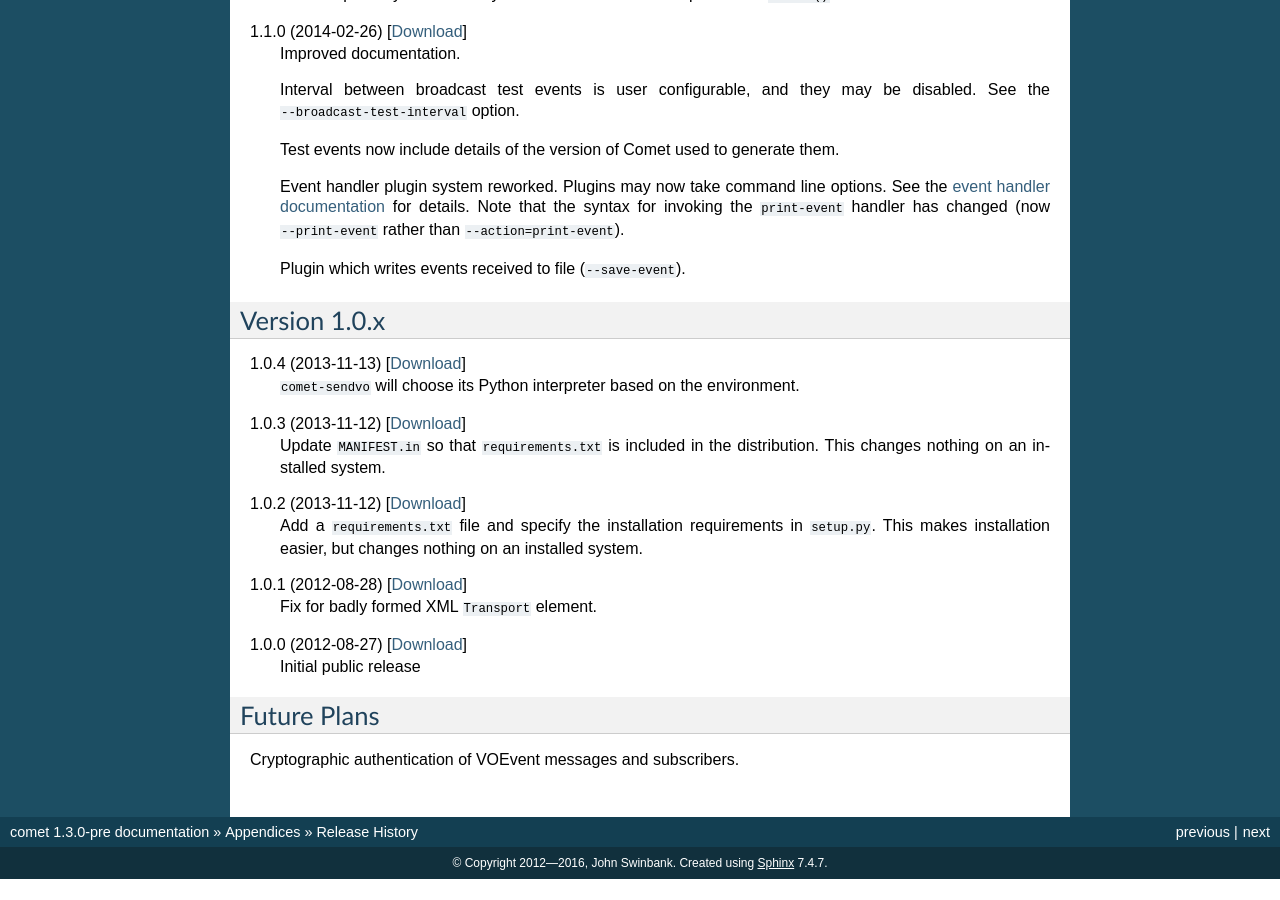
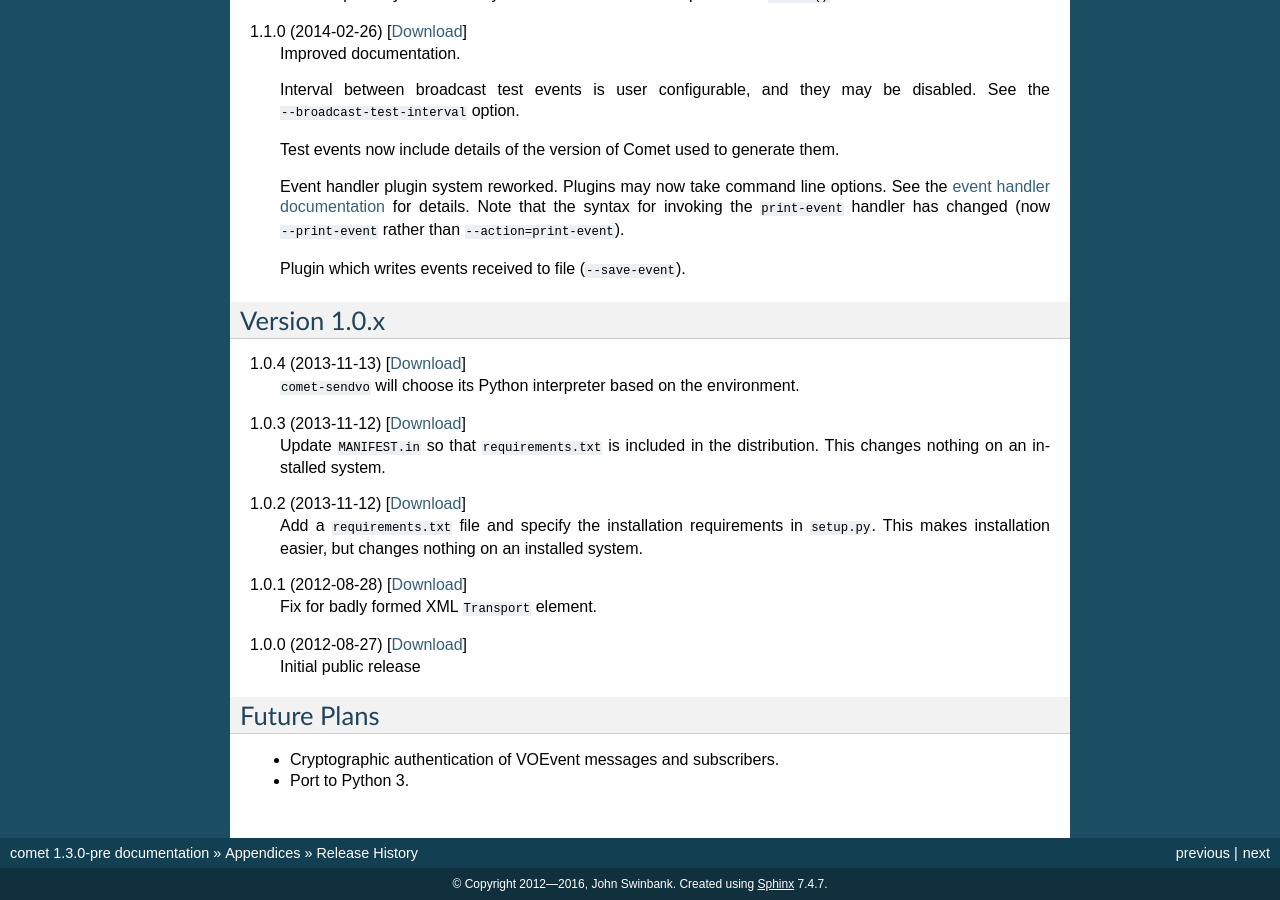
Before and after one commit to jdswinbank/Comet, a Sphinx documentation site: the page built from docs/appendix/history.rst, in a window 1280 px wide and 900 px high, scrolled down 1356 px. Built offline with Sphinx 7.4.7, drawn with Linux system fonts in a browser that asks for light colours; before the commit the page ends 2235 px from its top, so only the background shows below that.

Commit message:
Add Py3 port to plans.

```diff
--- a/docs/appendix/history.rst
+++ b/docs/appendix/history.rst
@@ -140,4 +140,5 @@ Version 1.0.x
 Future Plans
 ------------
 
-Cryptographic authentication of VOEvent messages and subscribers.
+* Cryptographic authentication of VOEvent messages and subscribers.
+* Port to Python 3.
```
